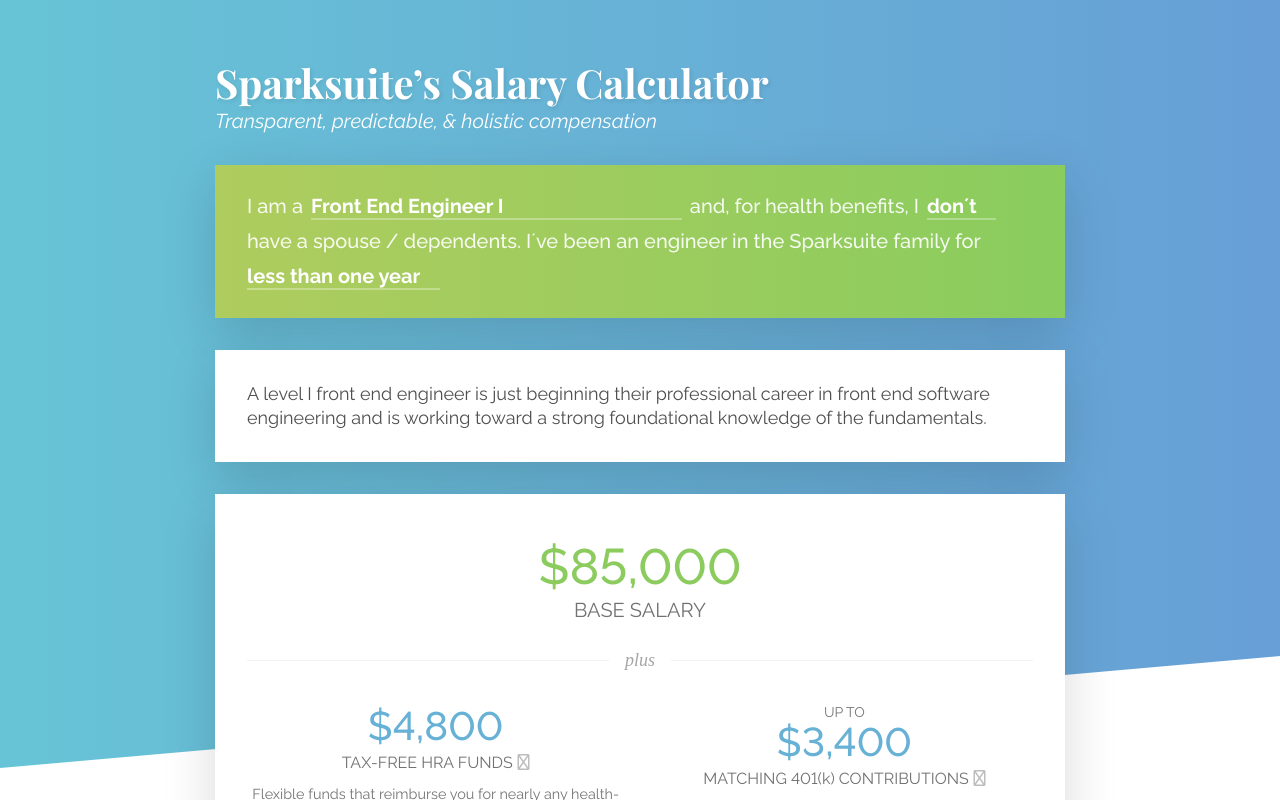
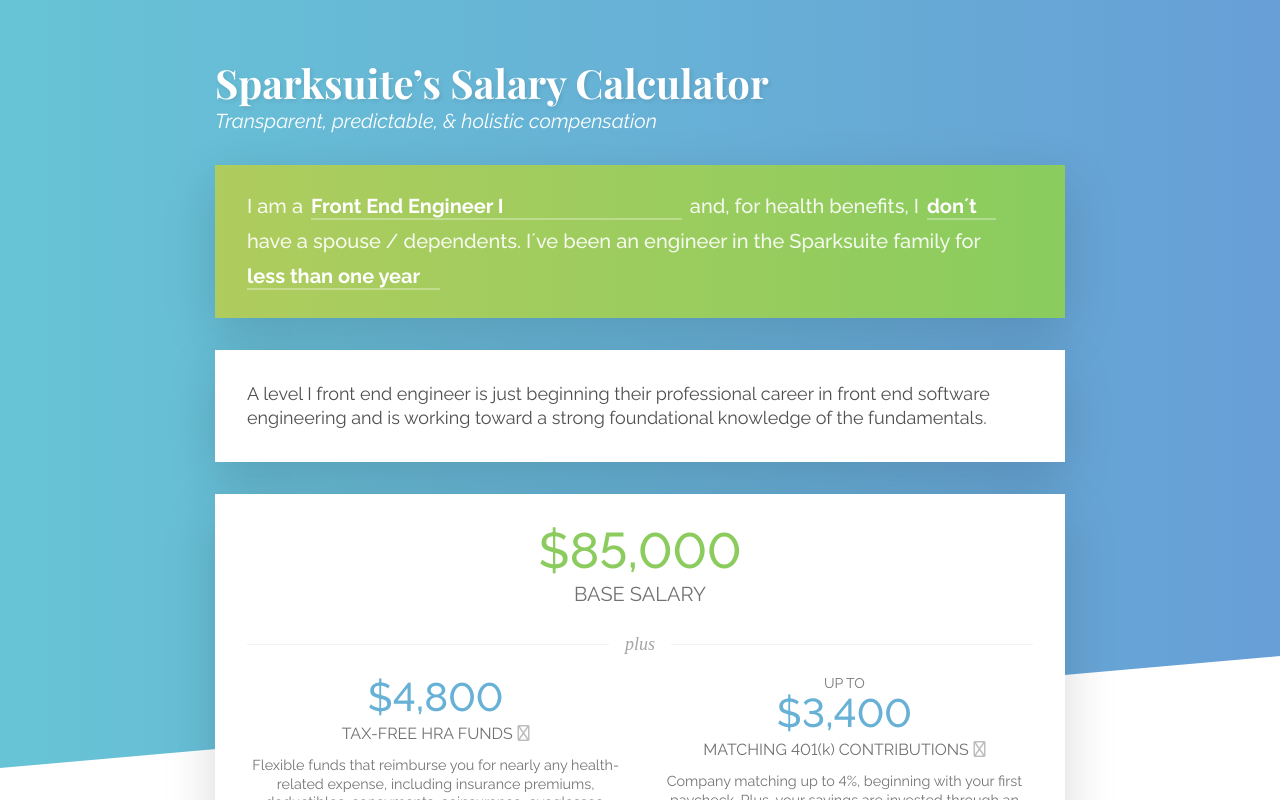
Before and after one commit to sparksuite/salary-calculator, a React (Create React App) app: page / in a window 1280 px wide. Shown: the top 800 px of the page. Built offline with nearby package versions, Linux system fonts and the light colour scheme.

Commit message:
Fix a spacing issue with figure elements

```diff
--- a/src/components/figure.tsx
+++ b/src/components/figure.tsx
@@ -3,6 +3,13 @@ import React from 'react';
 import styled from 'styled-components/macro';
 
 // Styled elements
+const Container = styled.figure`
+	margin: 0;
+	padding: 0;
+	text-align: center;
+	position: relative;
+`;
+
 const UpTo = styled.div`
 	margin-bottom: 0.2rem;
 	line-height: 1;
@@ -49,13 +56,7 @@ const Figure: React.FC<FigureProps> = ({
 	infoURL,
 }) => {
 	return (
-		<figure
-			style={{
-				textAlign: 'center',
-				position: 'relative',
-				fontSize: smaller ? '0.8rem' : '1rem',
-			}}
-		>
+		<Container style={{ fontSize: smaller ? '0.8rem' : '1rem' }}>
 			{showUpTo && <UpTo>UP TO</UpTo>}
 			<Amount style={{ color: color }}>
 				{new Intl.NumberFormat('en-US', {
@@ -77,7 +78,7 @@ const Figure: React.FC<FigureProps> = ({
 					</a>
 				)}
 			</Subtitle>
-		</figure>
+		</Container>
 	);
 };
 
```
